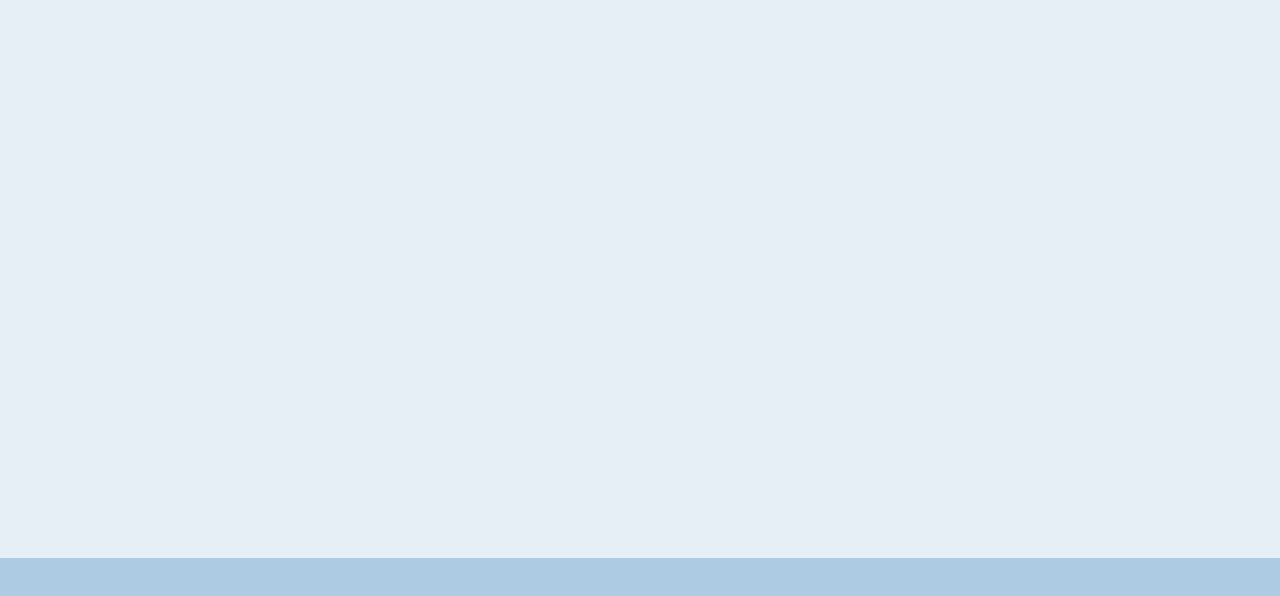
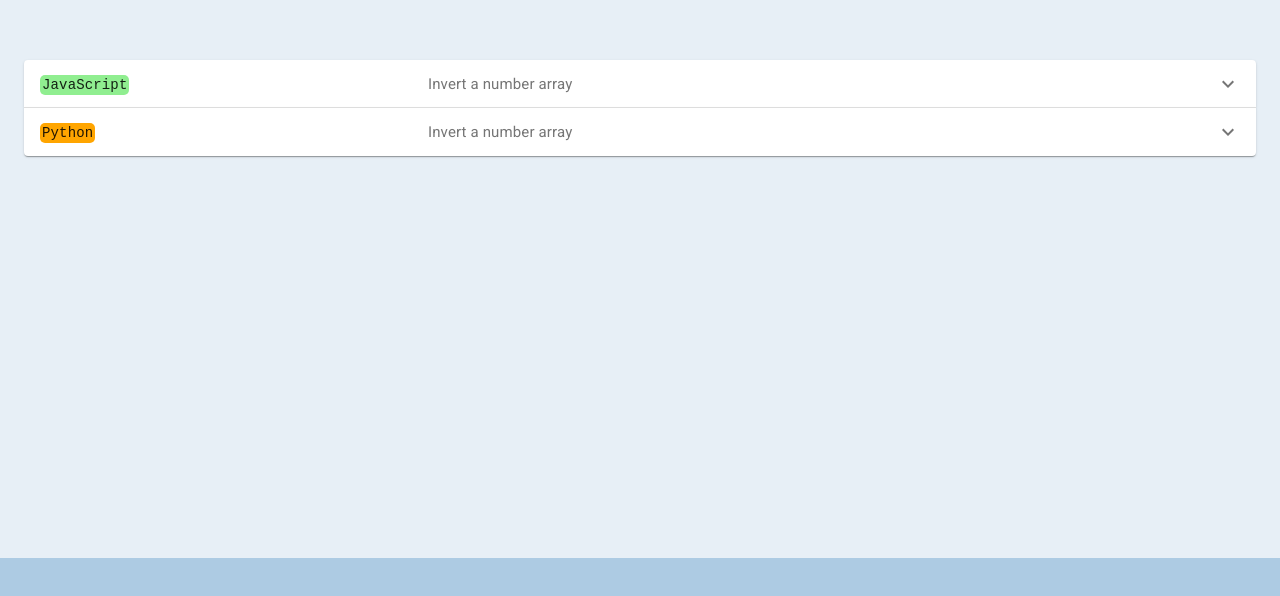
Before and after one commit to KVN2099/landing-page, a React (Create React App) app: page / in a window 1280 px wide. Shown: the part 1991-2587 px from the top of the page. Built offline with nearby package versions, Linux system fonts and the light colour scheme.

Commit message:
First draft of accordions in coding challenges

```diff
--- a/package.json
+++ b/package.json
@@ -4,6 +4,7 @@
   "private": true,
   "dependencies": {
     "@material-ui/core": "^4.11.3",
+    "@material-ui/icons": "^4.11.2",
     "@testing-library/jest-dom": "^5.11.9",
     "@testing-library/react": "^11.2.5",
     "@testing-library/user-event": "^12.6.3",
--- a/src/App.js
+++ b/src/App.js
@@ -4,6 +4,7 @@ import ContainerLayout from './Components/Container/Container';
 import colors from './Themes/Light Theme/styles';
 import About from './Slides/About/About';
 import Projects from './Slides/Projects/Projects';
+import CodingChallenges from './Slides/Coding Challenges/CodingChallenges';
 
 function App() {
   return (
@@ -11,7 +12,7 @@ function App() {
       <Header />
       <About />
       <Projects />
-      <ContainerLayout className="container-slide" id="coding-challenges" background={ colors.background } />
+      <CodingChallenges />
       <ContainerLayout className="container-slide" id="contact" background={ colors.lightBackground } />
     </div>
   );
--- a/src/Slides/About/About.js
+++ b/src/Slides/About/About.js
@@ -23,7 +23,7 @@ function About() {
 
     const classes = useStyles();
     return (
-        <ContainerLayout className="container-slide" id="about" background={ colors.white }>
+      <ContainerLayout className="container-slide" id="about" background={ colors.white }>
         <Box className="container-content">
           <ContentBox className={ classes.root } size="small">
               <Paper className="paper" elevation={3}>
--- /dev/null
+++ b/src/Slides/Coding Challenges/CodingChallenges.css
@@ -0,0 +1,24 @@
+code {
+    font-size: 14px;
+    background-color: lightgray;
+    border-radius: 5px;
+    padding: 2px;
+}
+
+.JavaScript {
+    background-color: lightgreen;
+}
+
+.Python {
+    background-color: orange;
+}
+
+.Java {
+    background-color: chartreuse;
+}
+
+@media screen and (max-width: 600px) {
+    .challenges-container {
+        margin-top: 125px;
+    }
+}
--- /dev/null
+++ b/src/Slides/Coding Challenges/CodingChallenges.js
@@ -0,0 +1,65 @@
+import React from 'react'
+import './CodingChallenges.css';
+import colors from '../../Themes/Light Theme/styles';
+import { makeStyles } from '@material-ui/core/styles';
+import Accordion from '@material-ui/core/Accordion';
+import AccordionDetails from '@material-ui/core/AccordionDetails';
+import AccordionSummary from '@material-ui/core/AccordionSummary';
+import Typography from '@material-ui/core/Typography';
+import ExpandMoreIcon from '@material-ui/icons/ExpandMore';
+import challenges from '../../assets/Info/challenges';
+import ContainerLayout from '../../Components/Container/Container';
+
+function CodingChallenges() {
+    console.log(challenges);
+    const useStyles = makeStyles((theme) => ({
+        root: {
+          width: '100%'
+        },
+        heading: {
+          fontSize: theme.typography.pxToRem(15),
+          flexBasis: '33.33%',
+          flexShrink: 0,
+        },
+        secondaryHeading: {
+          fontSize: theme.typography.pxToRem(15),
+          color: theme.palette.text.secondary,
+        },
+    }));
+    const classes = useStyles();
+    const [expanded, setExpanded] = React.useState(false);
+
+    const handleChange = (panel) => (event, isExpanded) => {
+        setExpanded(isExpanded ? panel : false);
+    };
+    return (
+        <ContainerLayout className="container-slide" id="coding-challenges" background={ colors.background }>
+            <div className={`challenges-container ${ classes.root }`}>
+                { challenges.easy.map((accordion) => {
+                    const { id, type, name, description, link } = accordion;
+                    return (
+                        <Accordion expanded={expanded === id} onChange={handleChange(id)}>
+                            <AccordionSummary
+                            expandIcon={<ExpandMoreIcon />}
+                            aria-controls="panel2bh-content"
+                            id="panel2bh-header"
+                            >
+                            <Typography className={classes.heading}><code className={ type }>{ type }</code></Typography>
+                            <Typography className={classes.secondaryHeading}>
+                                { name }
+                            </Typography>
+                            </AccordionSummary>
+                            <AccordionDetails>
+                            <Typography>
+                                { description }
+                            </Typography>
+                            </AccordionDetails>
+                        </Accordion>
+                    )
+                })}
+            </div>
+        </ContainerLayout>
+    )
+}
+
+export default CodingChallenges
--- /dev/null
+++ b/src/assets/Info/challenges.js
@@ -0,0 +1,56 @@
+const easy = [
+        {
+            "id": "panel1",
+            "type": "JavaScript",
+            "name": "Invert a number array",
+            "description": "Invert a number array with 10 numbers without defining extra variables.",
+            "link": ""
+        },
+        {
+            "id": "panel2",
+            "type": "Python",
+            "name": "Invert a number array",
+            "description": "Hello world!",
+            "link": ""
+        }
+]
+
+const medium = [
+    {
+        "id": "panel1",
+        "type": "JavaScript",
+        "name": "Invert a number array",
+        "description": "Invert a number array with 10 numbers without defining extra variables.",
+        "link": ""
+    },
+    {
+        "id": "panel2",
+        "type": "JavaScript",
+        "name": "Invert a number array",
+        "description": "Invert a number array with 10 numbers without defining extra variables.",
+        "link": ""
+    }
+]
+
+const hard = [
+    {
+        "id": "panel1",
+        "type": "JavaScript",
+        "name": "Invert a number array",
+        "description": "Invert a number array with 10 numbers without defining extra variables.",
+        "link": ""
+    },
+    {
+        "id": "panel2",
+        "type": "JavaScript",
+        "name": "Invert a number array",
+        "description": "Invert a number array with 10 numbers without defining extra variables.",
+        "link": ""
+    }
+]
+
+export default {
+    easy,
+    medium,
+    hard
+};
```
Also changed, not shown: 1 other file (tests, documents, lock files or other folders).
